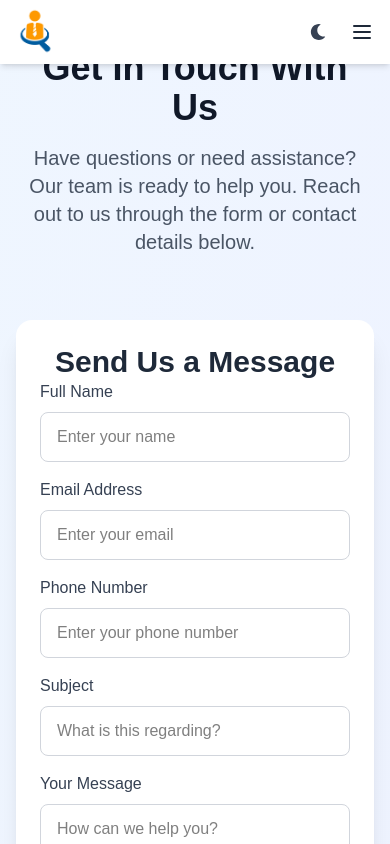
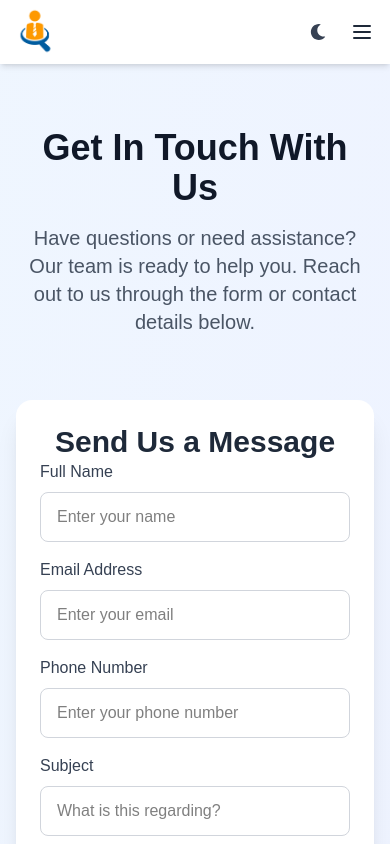
Before and after one commit to iamprabin-git/jobportal_nextjs, a Next.js app: page /contact in a window 390 px wide. Shown: the top 844 px of the page. Built offline with nearby package versions, Linux system fonts and the light colour scheme.

Commit message:
chore:form
Signed-off-by: Prabin Dangol <dprabin23@gmail.com>

```diff
--- a/src/app/(company)/contact/page.js
+++ b/src/app/(company)/contact/page.js
@@ -83,7 +83,7 @@ const ContactForm = () => {
   };
 
   return (
-    <div className="min-h-screen bg-gradient-to-br from-blue-50 to-indigo-50 py-12 px-4 sm:px-6">
+    <div className="min-h-screen bg-gradient-to-br from-blue-50 to-indigo-50 dark:from-gray-200 dark:to-gray-800 py-32 px-4  sm:px-6">
       <div className="max-w-6xl mx-auto">
         <motion.div
           initial={{ opacity: 0, y: 20 }}
@@ -107,7 +107,7 @@ const ContactForm = () => {
             transition={{ duration: 0.5, delay: 0.2 }}
             className="lg:w-1/2"
           >
-            <div className="bg-white rounded-2xl shadow-xl p-6 md:p-8">
+            <div className="bg-white dark:bg-gray-400 rounded-2xl shadow-xl p-6 md:p-8">
                 <h2 className="text-3xl font-bold text-gray-800 text-center items-center">Send Us a Message</h2>
               {submitStatus === 'success' && (
                 <motion.div
```
